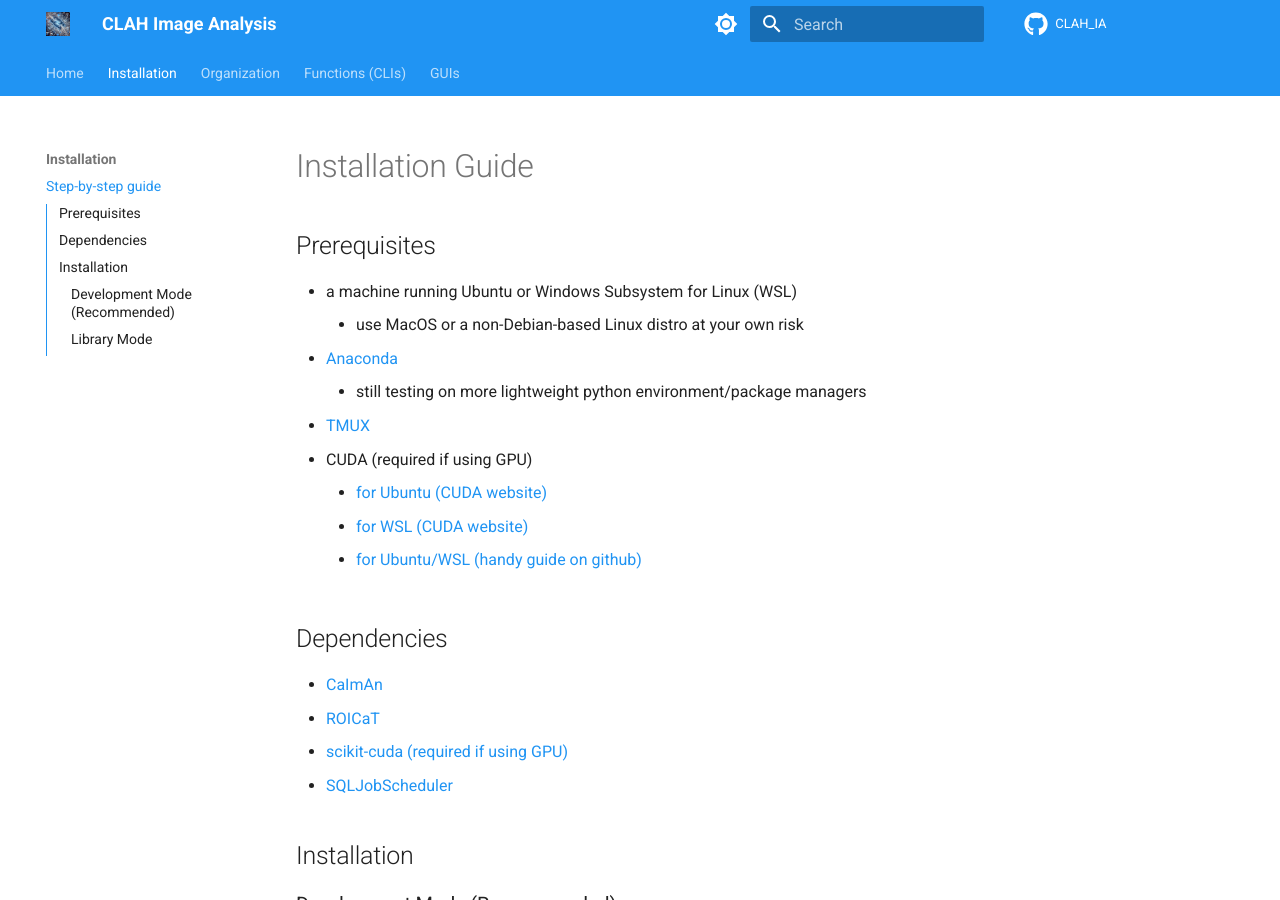
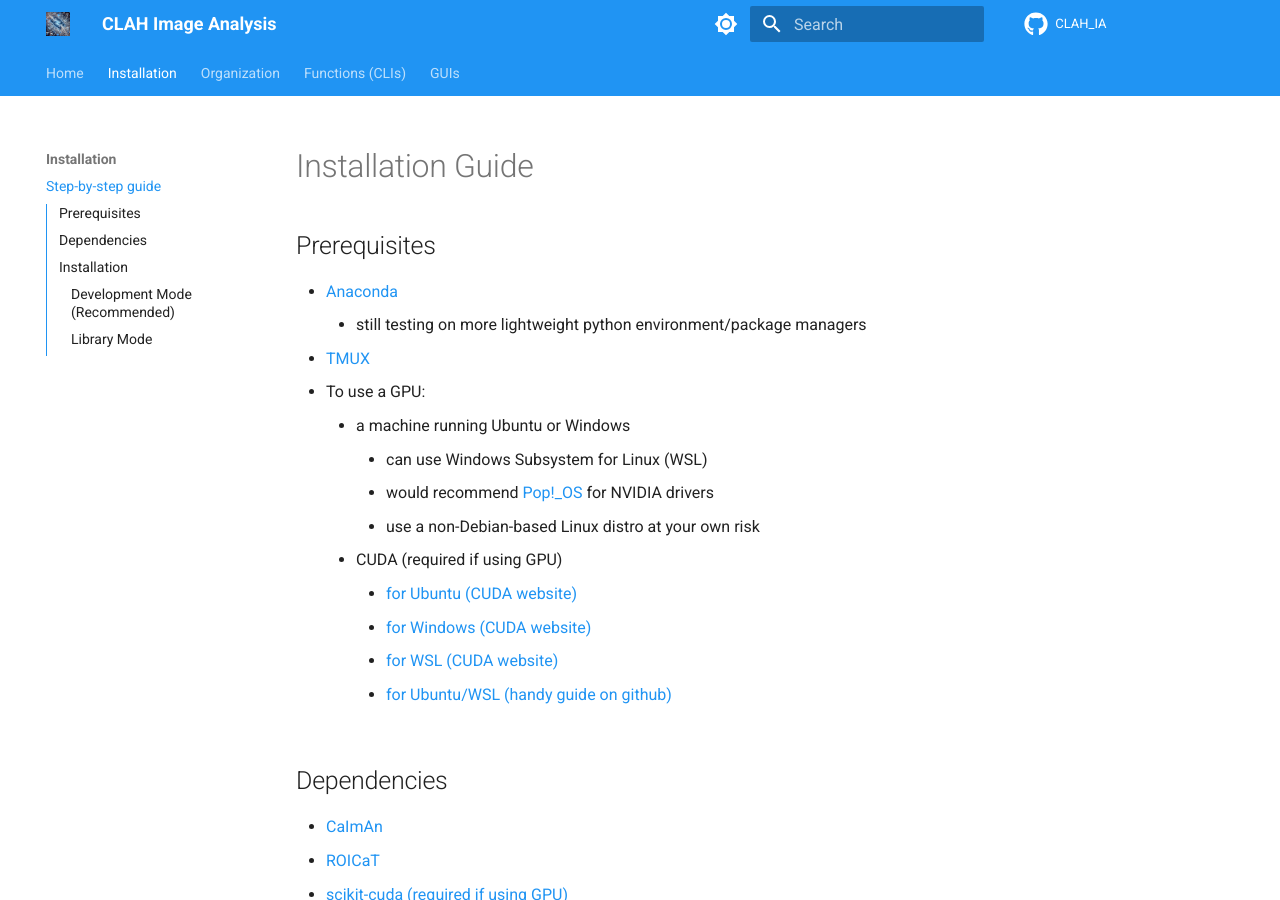
Before and after one commit to thicclatka/CLAH_IA, an MkDocs documentation site: the page built from docs/1_installation.md, in a window 1280 px wide and 900 px high. Built offline with MkDocs 1.6.1 and Material for MkDocs 9.7.7, drawn with Linux system fonts in a browser that asks for light colours; comment, search, counter and statistics services are not loaded.

```diff
--- a/docs/1_installation.md
+++ b/docs/1_installation.md
@@ -2,15 +2,19 @@
 
 ## Prerequisites
 
-- a machine running Ubuntu or Windows Subsystem for Linux (WSL)
-    - use MacOS or a non-Debian-based Linux distro at your own risk
 - [Anaconda](https://docs.anaconda.com/)
     - still testing on more lightweight python environment/package managers
 - [TMUX](https://github.com/tmux/tmux/wiki)
-- CUDA (required if using GPU)
-    - [for Ubuntu (CUDA website)](https://docs.nvidia.com/cuda/cuda-installation-guide-linux/index.html#ubuntu)
-    - [for WSL (CUDA website)](https://docs.nvidia.com/cuda/cuda-installation-guide-linux/index.html#wsl)
-    - [for Ubuntu/WSL (handy guide on github)](https://gist.github.com/denguir/b21aa66ae7fb1089655dd9de8351a202)
+- To use a GPU:
+    - a machine running Ubuntu or Windows
+        - can use Windows Subsystem for Linux (WSL)
+        - would recommend [Pop!_OS](https://system76.com/pop/download/) for NVIDIA drivers
+        - use a non-Debian-based Linux distro at your own risk
+    - CUDA (required if using GPU)
+        - [for Ubuntu (CUDA website)](https://docs.nvidia.com/cuda/cuda-installation-guide-linux/index.html#ubuntu)
+        - [for Windows (CUDA website)](https://docs.nvidia.com/cuda/cuda-installation-guide-microsoft-windows/index.html)
+        - [for WSL (CUDA website)](https://docs.nvidia.com/cuda/cuda-installation-guide-linux/index.html#wsl)
+        - [for Ubuntu/WSL (handy guide on github)](https://gist.github.com/denguir/b21aa66ae7fb1089655dd9de8351a202)
 
 ## Dependencies
 
--- a/pyproject.toml
+++ b/pyproject.toml
@@ -9,7 +9,7 @@
 authors = [{ name = "Alex Hurowitz" }]
 readme = "README.md"
 keywords = ["2-photon", "miniscope", "1-photon", "calcium imaging", "analysis"]
-requires-python = "==3.11.11"
+requires-python = ">=3.11"
 
 dependencies = [
   "aenum",
```
